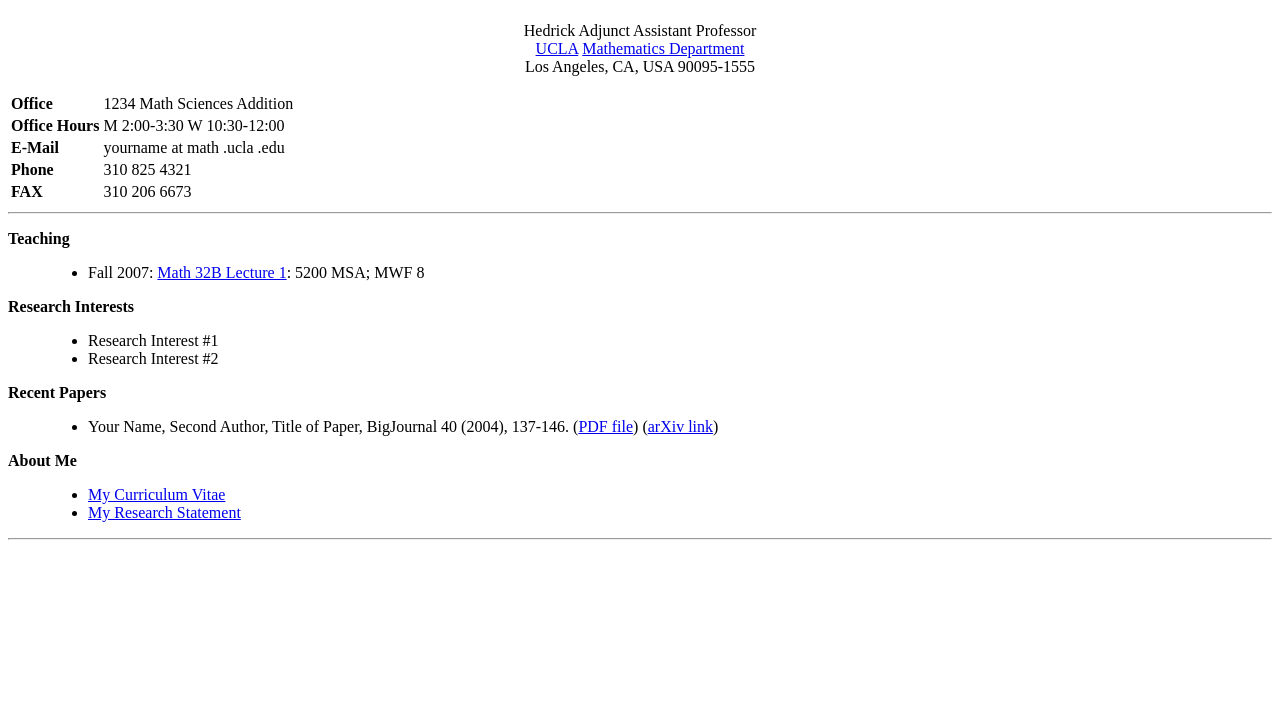
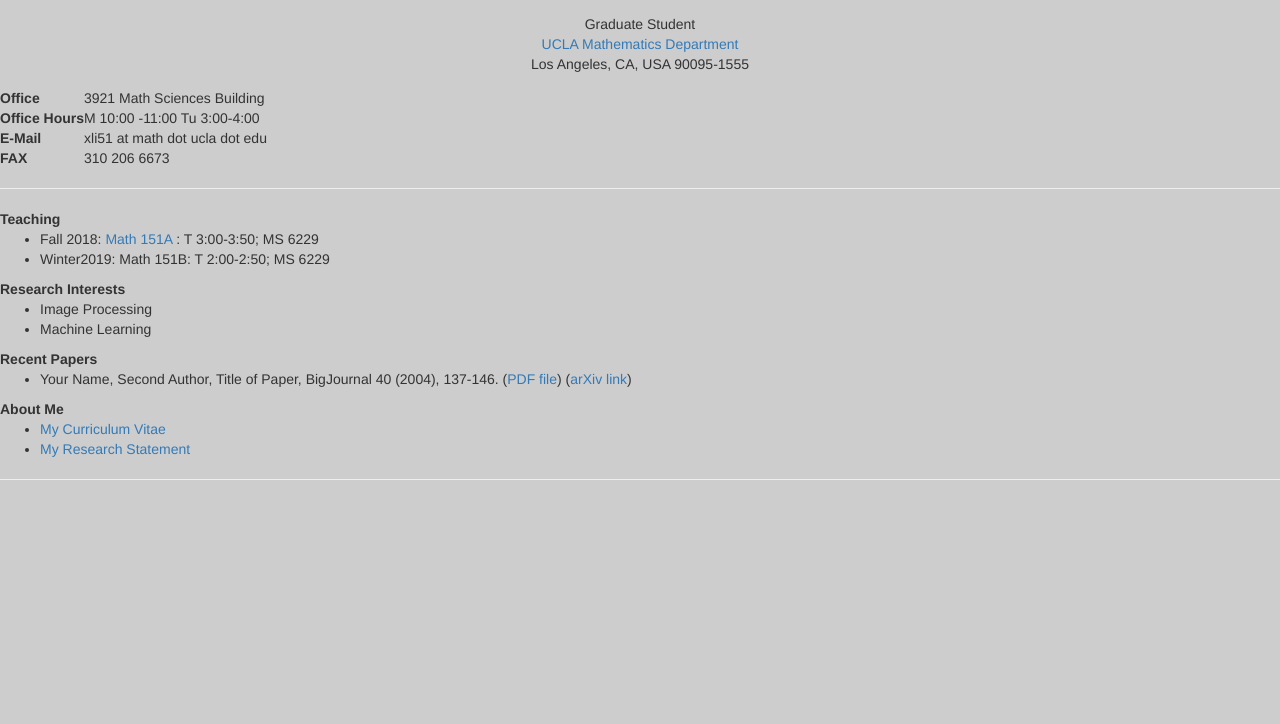
Before and after one commit to RenfeiChen/Homepage, a plain HTML site: page index.html in a window 1280 px wide. Shown: the part 76-800 px from the top of the page. Drawn offline with nearby package versions, Linux system fonts and the light colour scheme.

Commit message:
edition1

```diff
--- a/index.html
+++ b/index.html
@@ -7,11 +7,22 @@
 <meta http-equiv="Content-Type" content="text/html; charset=iso-8859-1">
 <meta name="author" content="Your Name"> <!-- Change name, 4 places -->
 <!-- Special styles or stylesheet link come before mathnet.css -->
+<link rel="stylesheet" href="https://cdn.jsdelivr.net/npm/bootstrap@3.3.7/dist/css/bootstrap.min.css" integrity="sha384-BVYiiSIFeK1dGmJRAkycuHAHRg32OmUcww7on3RYdg4Va+PmSTsz/K68vbdEjh4u" crossorigin="anonymous">
+
+
+</head>
+
 <style type="text/css"><!--
     .aboutme dt, .location { font-weight: bold; }
---></style>
-<link href="/styles/mathnet.css" rel="stylesheet" type="text/css">
-</head>
+-->
+body{
+background-color:#CDCDCD
+}
+</style>
+
+
+
+
 
 <body>
 <!-- For the following #include to work, the file must be called index.shtml -->
@@ -27,24 +38,24 @@
 </div>
     Ending comment, remove to reveal valid-HTML logo (and make SURE it passes!) -->
 
-<!-- To reveal the image, remove this line and the ending comment; float can be left or right
+<!-- To reveal the image, remove this line and the ending comment;
+float can be left or right
 <img src="mugshot.jpg" width="25%" style="float:right; margin-top: 1em"
     alt="Portrait of Your Name">
     Ending comment, remove to reveal image --><!-- Change name, 4 places -->
 
-<h1>Your Name</h1> <!-- Change name, 4 places -->
+<h1>Xia Li</h1> <!-- Change name, 4 places -->
 <div style="text-align: center">
-<br>Hedrick Adjunct Assistant Professor
+<br>Graduate Student
 <br><a href="http://www.ucla.edu/">UCLA</a>  <a href="http://www.math.ucla.edu/">Mathematics Department</a>
 <br>Los Angeles, CA, USA 90095-1555
 </div>
 
 <table style="border-width: 1.5em; margin-top: 1em">
 <col width="20%"><col width="80%">
-<tr><td class=location>Office		<td>1234 Math Sciences Addition
-<tr><td class=location>Office Hours	<td>M 2:00-3:30 W 10:30-12:00
-<tr><td class=location>E-Mail		<td>yourname at math .ucla .edu
-<tr><td class=location>Phone		<td>310 825 4321
+<tr><td class=location>Office		<td>3921 Math Sciences Building
+<tr><td class=location>Office Hours	<td>M 10:00 -11:00 Tu 3:00-4:00
+<tr><td class=location>E-Mail		<td>xli51 at math dot ucla dot edu
 <tr><td class=location>FAX		<td>310 206 6673
 </table>
 
@@ -54,13 +65,17 @@
 
 <dt>Teaching
 <dd><ul>
-    <li>Fall 2007: <a href="32b.1.07f/">Math 32B Lecture 1</a>: 5200 MSA; MWF 8
+    <li>Fall 2018: <a
+href="https://ccle.ucla.edu/course/view/18F-MATH151A-4">Math 151A </a>:
+T
+3:00-3:50; MS 6229
+    <li>Winter2019: Math 151B: T 2:00-2:50; MS 6229</li>
     </ul>
 
 <dt>Research Interests
 <dd><ul>
-    <li>Research Interest #1
-    <li>Research Interest #2
+    <li>Image Processing
+    <li>Machine Learning
     </ul>
 
 <dt>Recent Papers
```
